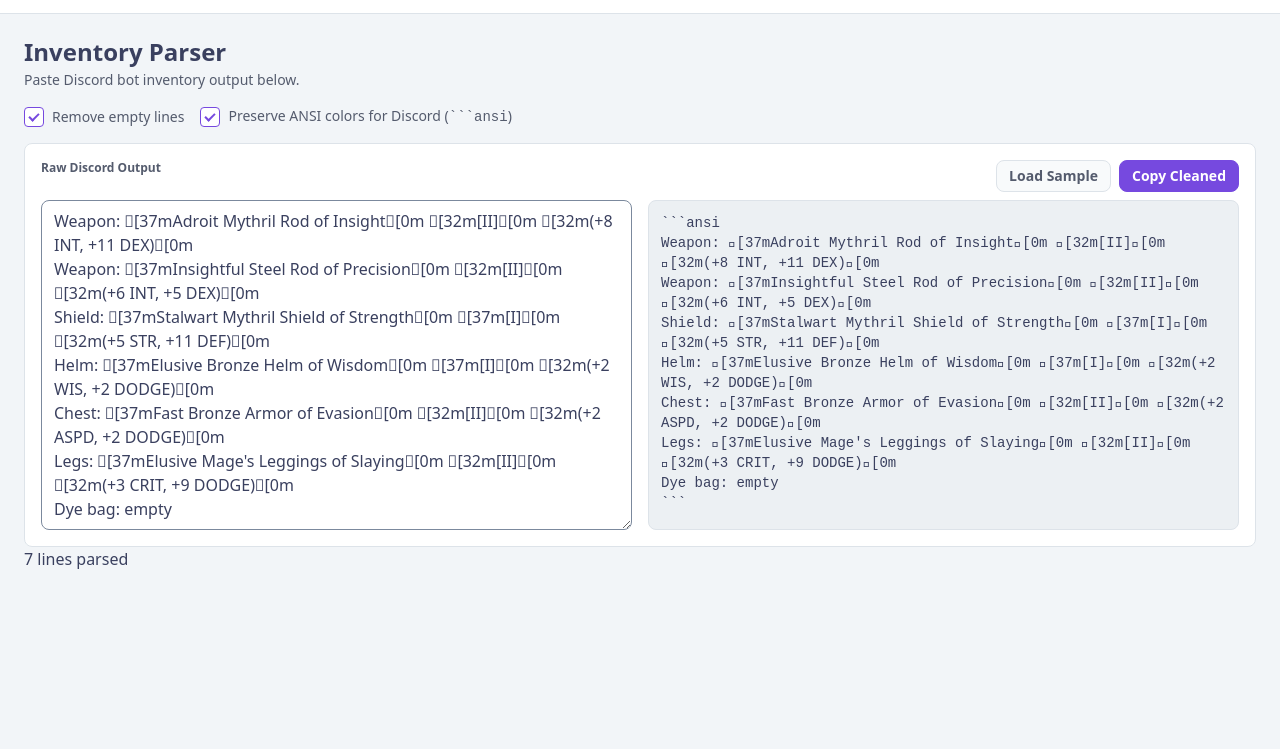
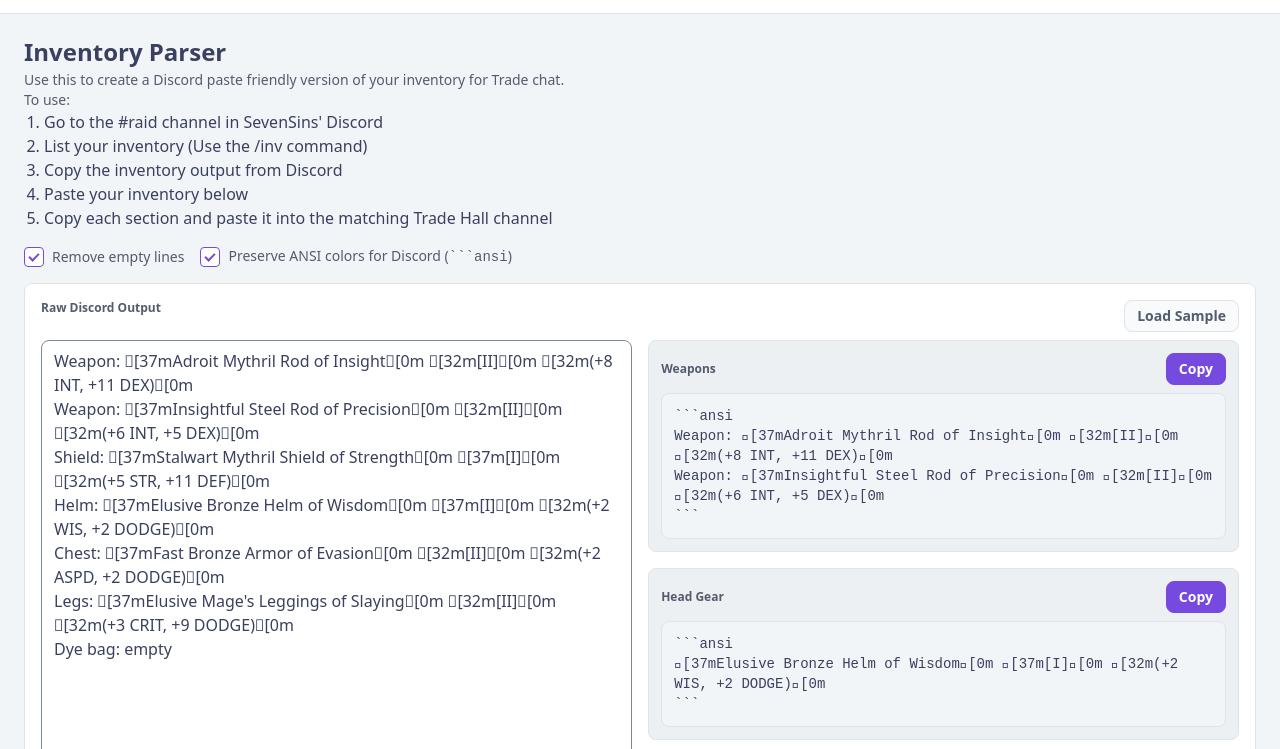
Before and after one commit to belthesar/sevensins-raid-tools, a plain HTML site: page index.html in a window 1280 px wide. Both pictures are taken after a click on the button "Load Sample". Shown: the part 51-800 px from the top of the page. Drawn offline with Linux system fonts and the light colour scheme.

Commit message:
feat: update copyable sections for new trade forum posts

````diff
--- a/app.js
+++ b/app.js
@@ -107,24 +107,63 @@ function stripDiscordCodes(text) {
     .replace(/\[[0-9;]*m/g, '');
 }
 
-function parseInventory(input, removeEmpty) {
-  let cleaned = stripDiscordCodes(input);
-  if (removeEmpty) {
-    cleaned = cleaned
-      .split('\n')
-      .filter(line => line.trim() !== '')
-      .join('\n');
-  }
-  return cleaned;
+const CATEGORY_ORDER = ['Weapons', 'Head Gear', 'Leg Gear', 'Chest Gear', 'Misc Items'];
+
+function detectCategory(line) {
+  const trimmed = line.trim();
+  if (/^(Weapon|Two-handed):/i.test(trimmed)) return 'Weapons';
+  if (/^Helm:/i.test(trimmed)) return 'Head Gear';
+  if (/^Legs:/i.test(trimmed)) return 'Leg Gear';
+  if (/^Chest:/i.test(trimmed)) return 'Chest Gear';
+  return 'Misc Items';
 }
 
-function countItems(text) {
-  return text.split('\n').filter(line => line.trim() !== '').length;
+function stripPrefix(line, category) {
+  const trimmed = line.trim();
+  // Keep prefixes for Weapons and Misc Items; strip for armour slots.
+  if (category === 'Weapons' || category === 'Misc Items') {
+    return trimmed;
+  }
+  return trimmed
+    .replace(/^Helm:\s*/i, '')
+    .replace(/^Legs:\s*/i, '')
+    .replace(/^Chest:\s*/i, '');
+}
+
+function parseInventory(input, removeEmpty, preserveColors) {
+  let lines = input.split('\n');
+  if (removeEmpty) {
+    lines = lines.filter(line => line.trim() !== '');
+  }
+
+  if (!preserveColors) {
+    lines = lines.map(stripDiscordCodes);
+  }
+
+  const groups = {};
+  for (const category of CATEGORY_ORDER) {
+    groups[category] = [];
+  }
+
+  for (const line of lines) {
+    const category = detectCategory(line);
+    groups[category].push(stripPrefix(line, category));
+  }
+
+  return groups;
+}
+
+function countItems(groups) {
+  return Object.values(groups).reduce((sum, items) => sum + items.length, 0);
 }
 
 function wrapInCodeBlock(text, language = '') {
   const opener = language ? '```' + language : '```';
   return opener + '\n' + text + '\n```';
+}
+
+function formatSection(items, language) {
+  return wrapInCodeBlock(items.join('\n'), language);
 }
 
 function renderInventoryParser(container) {
@@ -138,25 +177,75 @@ function renderInventoryParser(container) {
     refs[el.dataset.ref] = el;
   });
 
-  const { 'raw-input': input, 'clean-output': output, 'remove-empty': removeEmptyBox, 'preserve-colors': preserveColorsBox, 'parser-status': status, 'load-sample': loadSampleBtn, 'copy-output': copyOutputBtn } = refs;
+  const { 'raw-input': input, 'output-sections': outputSections, 'remove-empty': removeEmptyBox, 'preserve-colors': preserveColorsBox, 'parser-status': status, 'load-sample': loadSampleBtn } = refs;
+
+  async function copyText(text, button) {
+    if (!text) return;
+    const originalText = button.textContent;
+    try {
+      await navigator.clipboard.writeText(text);
+      button.textContent = 'Copied!';
+      status.textContent = 'Copied section to clipboard.';
+      status.className = 'text-body-3 margin-top-12 text-green-1';
+    } catch (err) {
+      button.textContent = 'Failed';
+      status.textContent = 'Could not copy to clipboard.';
+      status.className = 'text-body-3 margin-top-12 text-red-1';
+    }
+    setTimeout(() => {
+      button.textContent = originalText;
+      status.className = 'text-body-3 margin-top-12 text-secondary';
+      status.textContent = '';
+    }, 1800);
+  }
+
+  function renderSection(category, items) {
+    const language = preserveColorsBox.checked ? 'ansi' : '';
+    const section = document.createElement('div');
+    section.className = 'bg-sunken border border-subtle rounded-8 padding-12';
+
+    const header = document.createElement('div');
+    header.className = 'flex flex-items-center flex-justify-between margin-bottom-8';
+
+    const title = document.createElement('span');
+    title.className = 'text-body-3 font-weight-600 text-secondary';
+    title.textContent = category;
+
+    const copyBtn = document.createElement('button');
+    copyBtn.type = 'button';
+    copyBtn.className = 'button button-sm bg-primary-1 border-primary-1 text-white hover-bg-primary-2';
+    copyBtn.textContent = 'Copy';
+
+    const pre = document.createElement('pre');
+    pre.className = 'bg-base border border-subtle rounded-8 padding-12 text-body-2 text-primary overflow-auto margin-0';
+    pre.style.minHeight = '80px';
+    pre.style.maxHeight = '240px';
+    pre.textContent = formatSection(items, language);
+
+    copyBtn.addEventListener('click', () => copyText(pre.textContent, copyBtn));
+
+    header.appendChild(title);
+    header.appendChild(copyBtn);
+    section.appendChild(header);
+    section.appendChild(pre);
+    return section;
+  }
 
   function update() {
-    let cleaned;
-    if (preserveColorsBox.checked) {
-      // Keep ANSI escape codes so Discord can render them in an ansi code block.
-      cleaned = removeEmptyBox.checked
-        ? input.value.split('\n').filter(line => line.trim() !== '').join('\n')
-        : input.value;
-      output.textContent = cleaned.length ? wrapInCodeBlock(cleaned, 'ansi') : '';
-    } else {
-      cleaned = parseInventory(input.value, removeEmptyBox.checked);
-      output.textContent = cleaned.length ? wrapInCodeBlock(cleaned) : '';
+    outputSections.innerHTML = '';
+    const groups = parseInventory(input.value, removeEmptyBox.checked, preserveColorsBox.checked);
+    const itemCount = countItems(groups);
+
+    for (const category of CATEGORY_ORDER) {
+      const items = groups[category];
+      if (!items || items.length === 0) continue;
+      outputSections.appendChild(renderSection(category, items));
     }
-    const itemCount = countItems(cleaned);
-    status.textContent = cleaned.length
-      ? `${itemCount} line${itemCount === 1 ? '' : 's'} parsed`
+
+    status.textContent = itemCount
+      ? `${itemCount} item${itemCount === 1 ? '' : 's'} parsed`
       : '';
-    status.className = 'status';
+    status.className = 'text-body-3 margin-top-12 text-secondary';
   }
 
   function syncOptions() {
@@ -185,20 +274,6 @@ function renderInventoryParser(container) {
     update();
   });
 
-  copyOutputBtn.addEventListener('click', async () => {
-    const text = output.textContent;
-    if (!text) return;
-    try {
-      await navigator.clipboard.writeText(text);
-      status.textContent = 'Copied cleaned output to clipboard!';
-      status.className = 'status success';
-      setTimeout(update, 1800);
-    } catch (err) {
-      status.textContent = 'Could not copy to clipboard.';
-      status.className = 'status error';
-    }
-  });
-
   // Restore saved options and raw input, or fall back to defaults / placeholder hint.
   const options = loadOptions();
   removeEmptyBox.checked = options.removeEmpty;
--- a/index.html
+++ b/index.html
@@ -23,7 +23,15 @@
       <div class="margin-bottom-16">
         <h2 class="h4 font-weight-600 text-primary margin-0">Inventory Parser</h2>
         <p class="text-body-2 text-secondary margin-top-4 margin-bottom-0">
-          Paste Discord bot inventory output below.
+          Use this to create a Discord paste friendly version of your inventory for Trade chat.<br>
+          To use:
+          <ol>
+            <li>Go to the #raid channel in SevenSins' Discord</li>
+            <li>List your inventory (Use the /inv command)</li>
+            <li>Copy the inventory output from Discord</li>
+            <li>Paste your inventory below</li>
+            <li>Copy each section and paste it into the matching Trade Hall channel</li>
+          </ol>
         </p>
       </div>
 
@@ -46,12 +54,11 @@
             <label for="raw-input" class="width-50 width-100-sm text-body-3 font-weight-600 text-secondary">Raw Discord Output</label>
             <div class="width-50 width-100-sm flex flex-justify-end flex-justify-start-sm flex-gap-8">
               <button type="button" class="button button-sm bg-surface border-subtle text-secondary hover-bg-sunken hover-text-primary" data-ref="load-sample">Load Sample</button>
-              <button type="button" class="button button-sm bg-primary-1 border-primary-1 text-white hover-bg-primary-2" data-ref="copy-output">Copy Cleaned</button>
             </div>
           </div>
           <div class="flex flex-gap-16 flex-column-sm">
             <textarea id="raw-input" data-ref="raw-input" class="field width-50 width-100-sm" placeholder="Paste inventory here..." style="min-height: 320px;"></textarea>
-            <pre id="clean-output" data-ref="clean-output" class="width-50 width-100-sm bg-sunken border border-subtle rounded-8 padding-12 text-body-2 text-primary overflow-auto margin-0" style="min-height: 320px; max-height: 520px;"></pre>
+            <div data-ref="output-sections" class="width-50 width-100-sm flex flex-column flex-gap-16"></div>
           </div>
         </div>
       </div>
````
